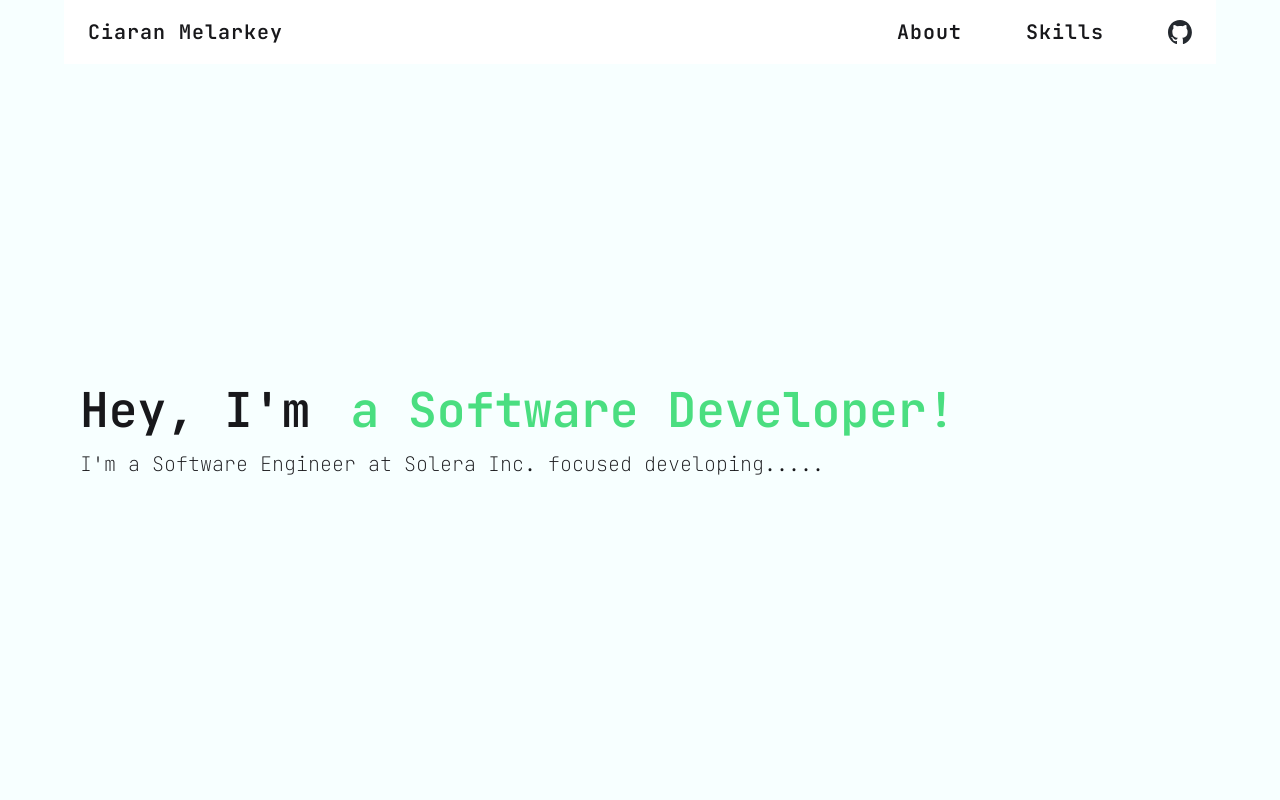
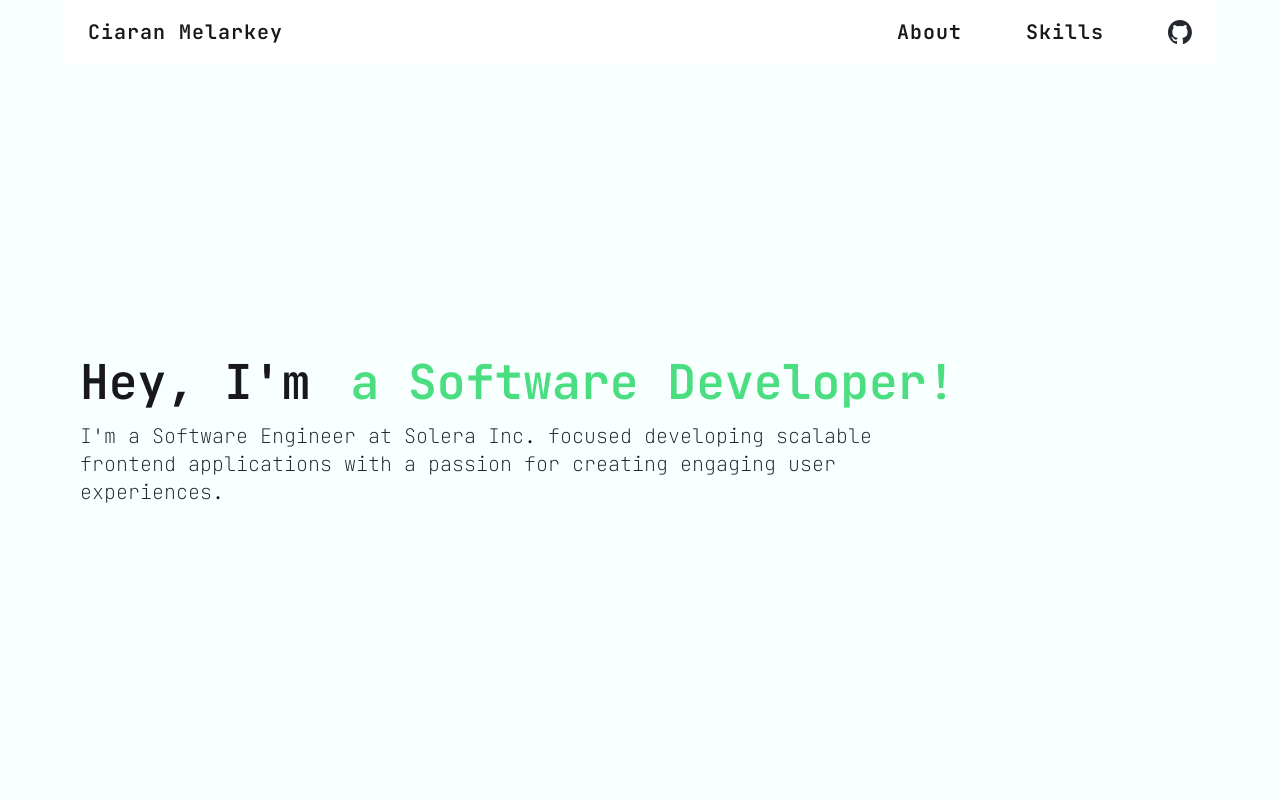
Before and after one commit to ciaran-m-98/ciaran-portfolio, a Next.js app: page / in a window 1280 px wide. Shown: the top 800 px of the page. Built offline with nearby package versions, Linux system fonts and the light colour scheme; a web font is replaced by a local one.

Commit message:
Clean up

```diff
--- a/src/ui/about/contact.css
+++ b/src/ui/about/contact.css
@@ -26,7 +26,6 @@ li a::after {
   transform: translate3d(-100%, 0, 0);
 }
 
-li a:hover::after,
-li a:focus::after {
+li a:hover::after {
   transform: translate3d(0, 0, 0);
 }
--- a/src/ui/home/HomeUi.tsx
+++ b/src/ui/home/HomeUi.tsx
@@ -18,7 +18,9 @@ export default function HomeUi() {
           </span>
         </h1>
         <h2 className="lg:text-xl md:text-lg sm:text-sm text-xs sm:w-3/4 w-full font-thin">
-          I&apos;m a Software Engineer at Solera Inc. focused developing.....
+          I&apos;m a Software Engineer at Solera Inc. focused developing scalable
+          frontend applications with a passion for creating engaging user
+          experiences.
         </h2>
       </div>
     </div>
--- a/src/ui/navbar/ResponsiveNavbar.tsx
+++ b/src/ui/navbar/ResponsiveNavbar.tsx
@@ -1,9 +1,5 @@
 'use client';
-import {
-  useAppDispatch,
-  useAppSelector,
-  useWindowSize,
-} from '@/service/hooks';
+import { useAppDispatch, useAppSelector, useWindowSize } from '@/service/hooks';
 import { NavLink } from './NavLink';
 import {
   closeNavbar,
--- a/src/ui/navbar/link.css
+++ b/src/ui/navbar/link.css
@@ -26,8 +26,7 @@ li button::after {
   transform: translate3d(-100%, 0, 0);
 }
 
-li button:hover::after,
-li button:focus::after {
+li button:hover::after {
   transform: translate3d(0, 0, 0);
 }
 
```
